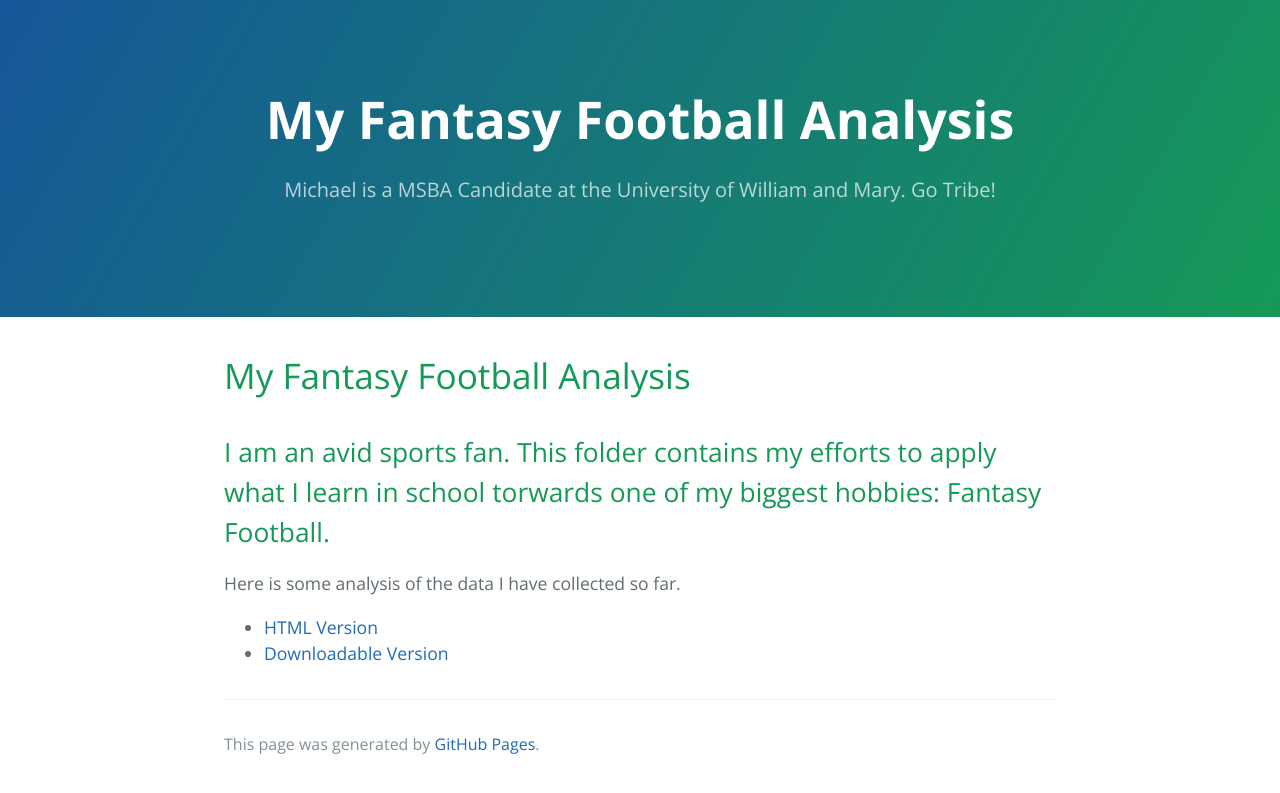
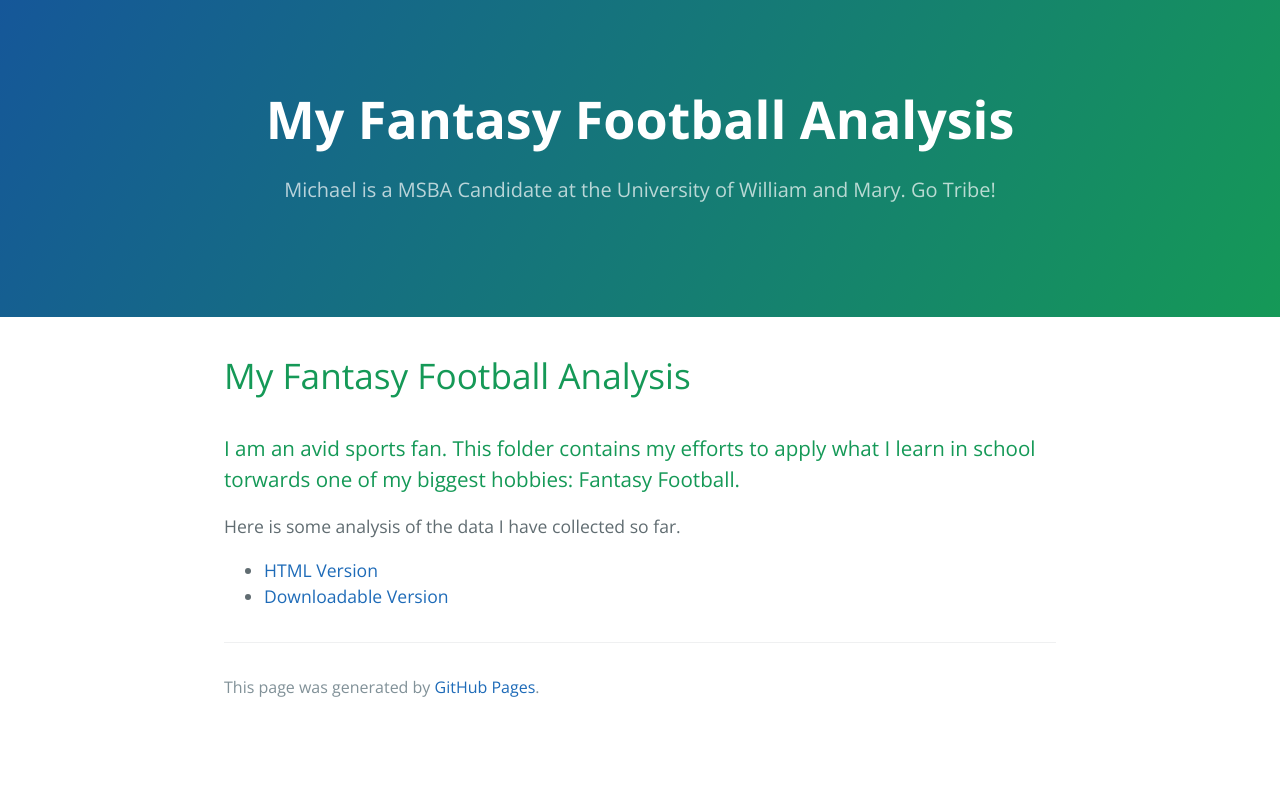
Before and after one commit to michaelpelletier22/michaelpelletier22.github.io, a Jekyll site: the page built from Fantasy Football/index.md, in a window 1280 px wide. Shown: the top 793 px of the page. Built offline with Jekyll 4.4.1, drawn with Linux system fonts in a browser that asks for light colours; our own code applies the rules of GitHub Pages for plain Markdown files.

```diff
--- a/Fantasy Football/index.md
+++ b/Fantasy Football/index.md
@@ -5,7 +5,7 @@ Description: I am an avid sports fan. This folder contains my efforts to apply w
 
 # My Fantasy Football Analysis
 
-## I am an avid sports fan. This folder contains my efforts to apply what I learn in school torwards one of my biggest hobbies: Fantasy Football.
+### I am an avid sports fan. This folder contains my efforts to apply what I learn in school torwards one of my biggest hobbies: Fantasy Football.
 
 Here is some analysis of the data I have collected so far.
 - [HTML Version](/Github Jupyter Placeholder.html)
```
